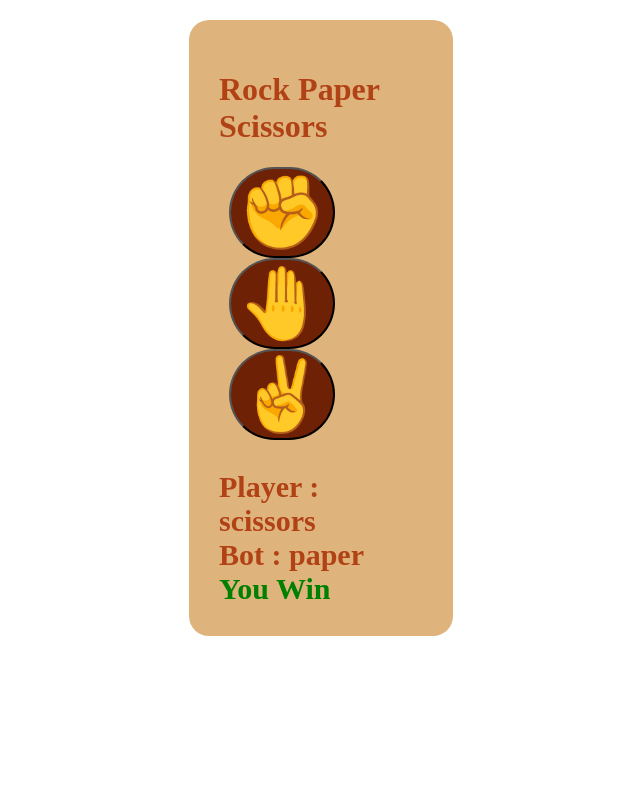
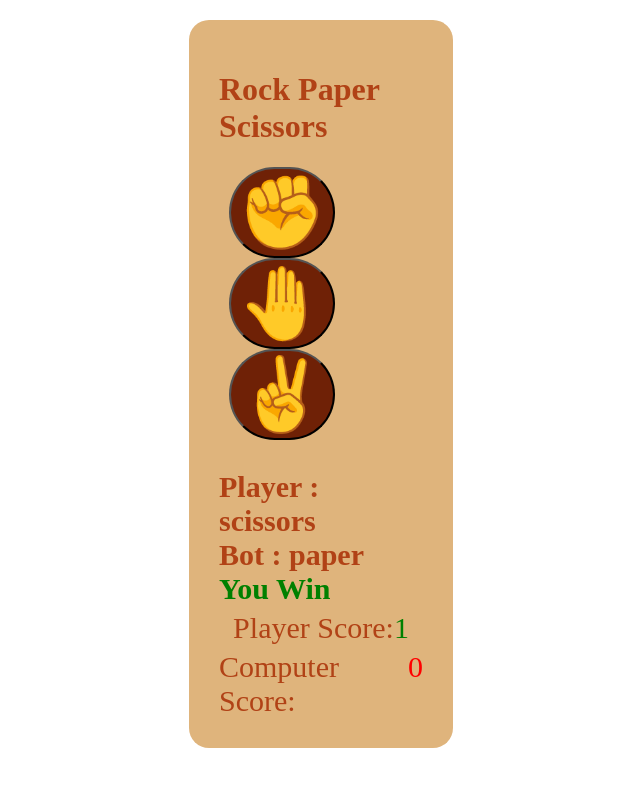
Before and after one commit to 2SivaDandamudi/Rock-Paper-Scissors, a plain HTML site: page index.html in a window 1280 px wide. Both pictures are taken after a click on the button "✌️". Shown: the whole page, without its empty margins (319-959 px from the left). Drawn offline with Linux system fonts and the light colour scheme.

Commit message:
added score display

```diff
--- a/app.js
+++ b/app.js
@@ -4,6 +4,10 @@ const player = document.querySelector('.player')
 const bot = document.querySelector('.bot')
 const resultDiv = document.querySelector('.result')
 const choices = ['rock', 'paper', 'scissors']
+const playerScoreText = document.querySelector('.playerScore')
+const computerScoreText = document.querySelector('.computerScore')
+let playerScore = 0
+let computerScore = 0
 
 function playGame (playerChoice) {
 
@@ -34,9 +38,13 @@ function playGame (playerChoice) {
     switch (result){
         case 'You Win' :
             resultDiv.classList.add('greenText')
+            playerScore++
+            playerScoreText.textContent = playerScore
             break
         case 'You Lose' :
             resultDiv.classList.add('redText')
+            computerScore++
+            computerScoreText.textContent = computerScore
             break
     }
 }
--- a/index.html
+++ b/index.html
@@ -19,6 +19,14 @@
         <div class="bot">Bot :</div>
         <div class="result"></div>
       </div>
+      <div class="scoreDisplay">
+        Player Score:
+        <span class="playerScore" >0</span>
+      </div>
+      <div class="scoreDisplay">
+        Computer Score:
+        <span class="computerScore" >0</span>
+      </div>
     </div>
     <script src="app.js"></script>
   </body>
--- a/styles.css
+++ b/styles.css
@@ -40,10 +40,19 @@
   font-weight: 600;
 }
 
-.greenText{
+.scoreDisplay{
+  display: flex;
+  align-items: baseline;
+  margin-top: 5px;
+  font-size: 30px;
+  font-weight: 400;
+  color: rgb(177, 66, 22)
+}
+
+.greenText, .playerScore{
   color: green;
 }
 
-.redText{
+.redText, .computerScore{
   color: red;
 }
```
